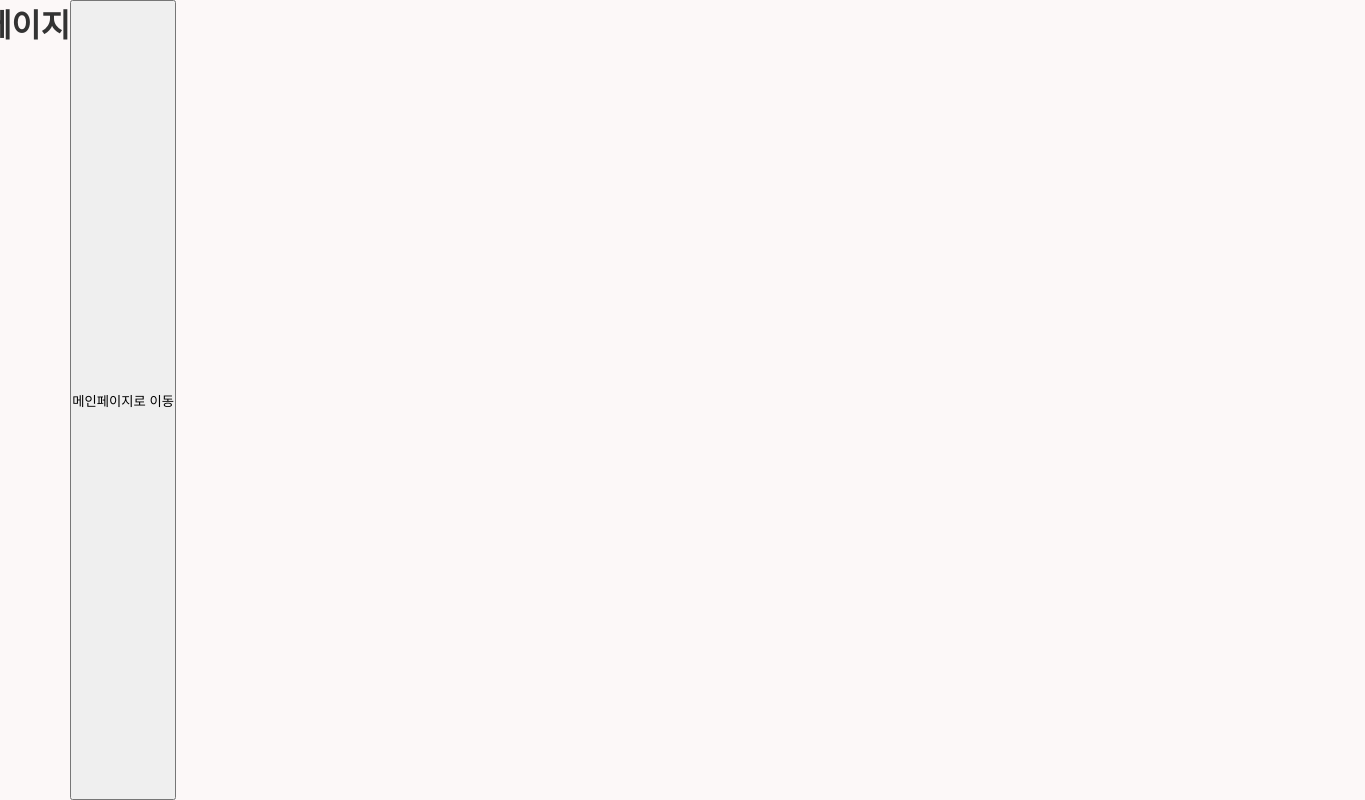
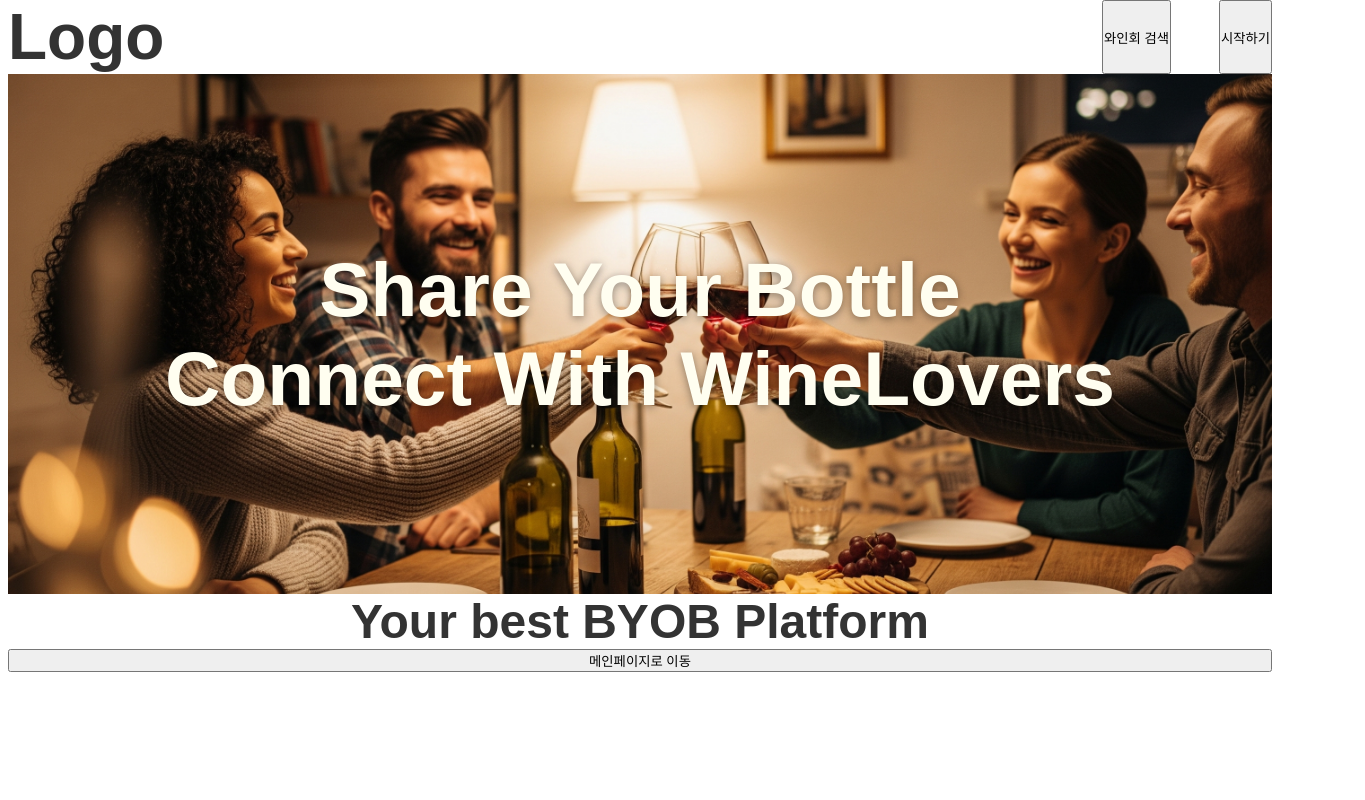
Before and after one commit to Carcassi0/byob-front, a React (Vite) app: page / in a window 1280 px wide. Shown: the whole page, 1365 px wide, since content can reach past the window. Built offline with nearby package versions, Linux system fonts and the light colour scheme; the HTML template or start-up script is replaced by a standard one.

Commit message:
FEAT: add LandingPage prototpye

```diff
--- a/src/pages/Landing.tsx
+++ b/src/pages/Landing.tsx
@@ -1,5 +1,6 @@
 import { useNavigate } from 'react-router-dom';
-import style from './styles/MainPage.module.scss';
+import style from './styles/Landing.module.scss';
+import backgroundImg from '../assets/LandingBackground.jpeg';
 
 function Landing() {
     const navigate = useNavigate();
@@ -7,8 +8,28 @@ function Landing() {
         navigate('/main');
     };
     return (
-        <div className={style.page}>
-            <h1>랜딩페이지</h1>
+        <div className={style.pageContainer}>
+            <div className={style.header}>
+                <h1 className={style.logo}>Logo</h1>
+                <div className={style.action}>
+                    <button>와인회 검색</button>
+                    <button>시작하기</button>
+                </div>
+            </div>
+            <div
+                className={style.heroContainer}
+                style={{
+                    backgroundImage: `url(${backgroundImg})`,
+                }}>
+                <h1 className={style.heroContainer__title}>Share Your Bottle</h1>
+                <h1 className={style.heroContainer__title}>Connect With WineLovers</h1>
+                {/* <h1 className={style.heroContainer__title}>ボトルをシェアしよう</h1>
+                <h1 className={style.heroContainer__title}>ワインラバーとつながろう</h1> */}
+            </div>
+            <div className={style.container}>
+                <h1 className={style.container__title}>Your best BYOB Platform</h1>
+            </div>
+
             <button onClick={handleMoveToMainPage}>메인페이지로 이동</button>
         </div>
     );
--- /dev/null
+++ b/src/pages/styles/Landing.module.scss
@@ -0,0 +1,57 @@
+.pageContainer {
+    display: flex;
+    flex-direction: column;
+    height: 100vh;
+    width: 100%;
+    max-width: 1600px;
+    padding: 0rem 0.5rem;
+}
+
+.header {
+    display: flex;
+    flex-direction: row;
+    width: 100%;
+    justify-content: space-between;
+}
+.logo {
+    display: flex;
+    flex-direction: row;
+    font-size: 4rem;
+}
+
+.action {
+    display: flex;
+    flex-direction: row;
+    gap: 3rem;
+}
+
+.heroContainer {
+    display: flex;
+    flex-direction: column;
+    height: 520px;
+    width: 100%;
+    justify-content: center;
+    align-items: center;
+
+    aspect-ratio: 9 / 16;
+    background-position: center;
+    background-repeat: no-repeat;
+    background-size: cover;
+
+    &__title {
+        font-size: 4.8rem;
+        color: #fffef0;
+        text-shadow: 0px 2px 8px rgba(0, 0, 0, 0.4);
+    }
+}
+
+.container {
+    display: flex;
+    flex-direction: column;
+    align-items: center;
+    justify-content: center;
+
+    &__title {
+        font-size: 3rem;
+    }
+}
```
Also changed, not shown: src/assets/LandingBackground.jpeg (added).
